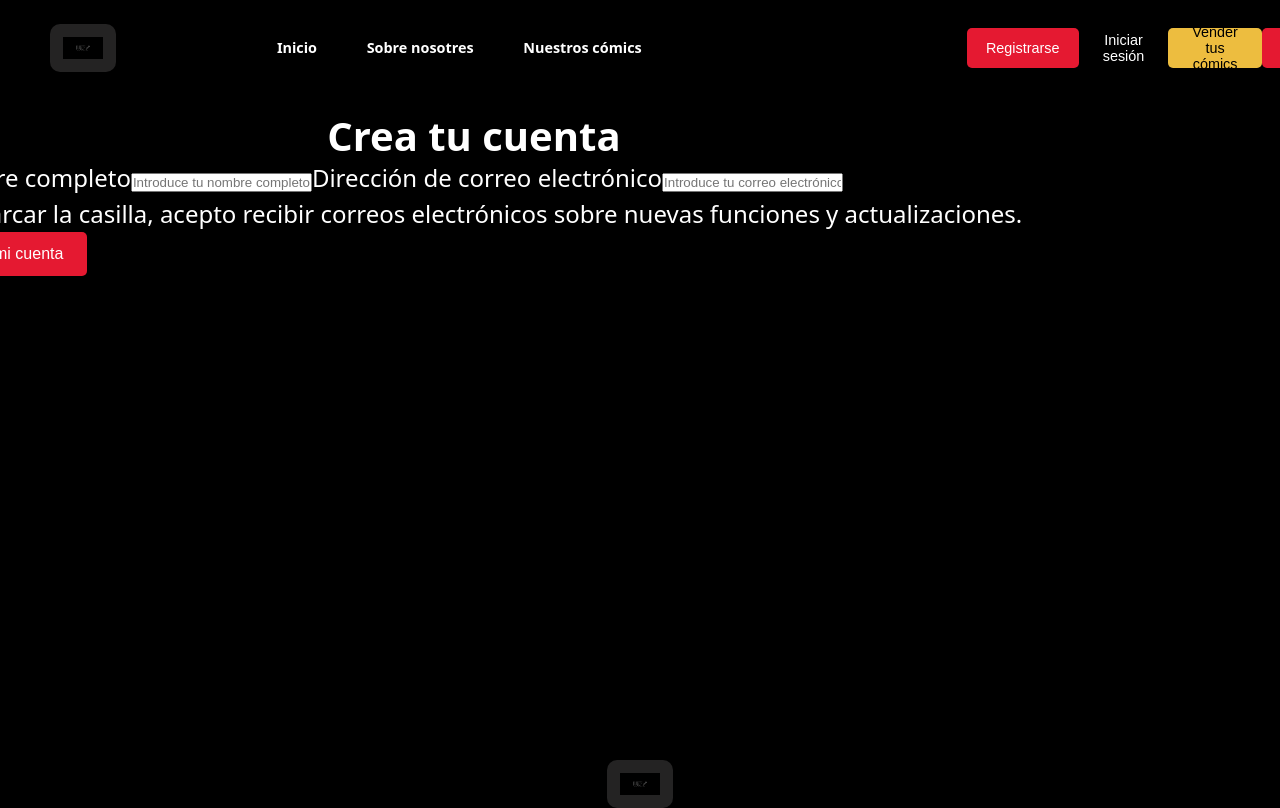
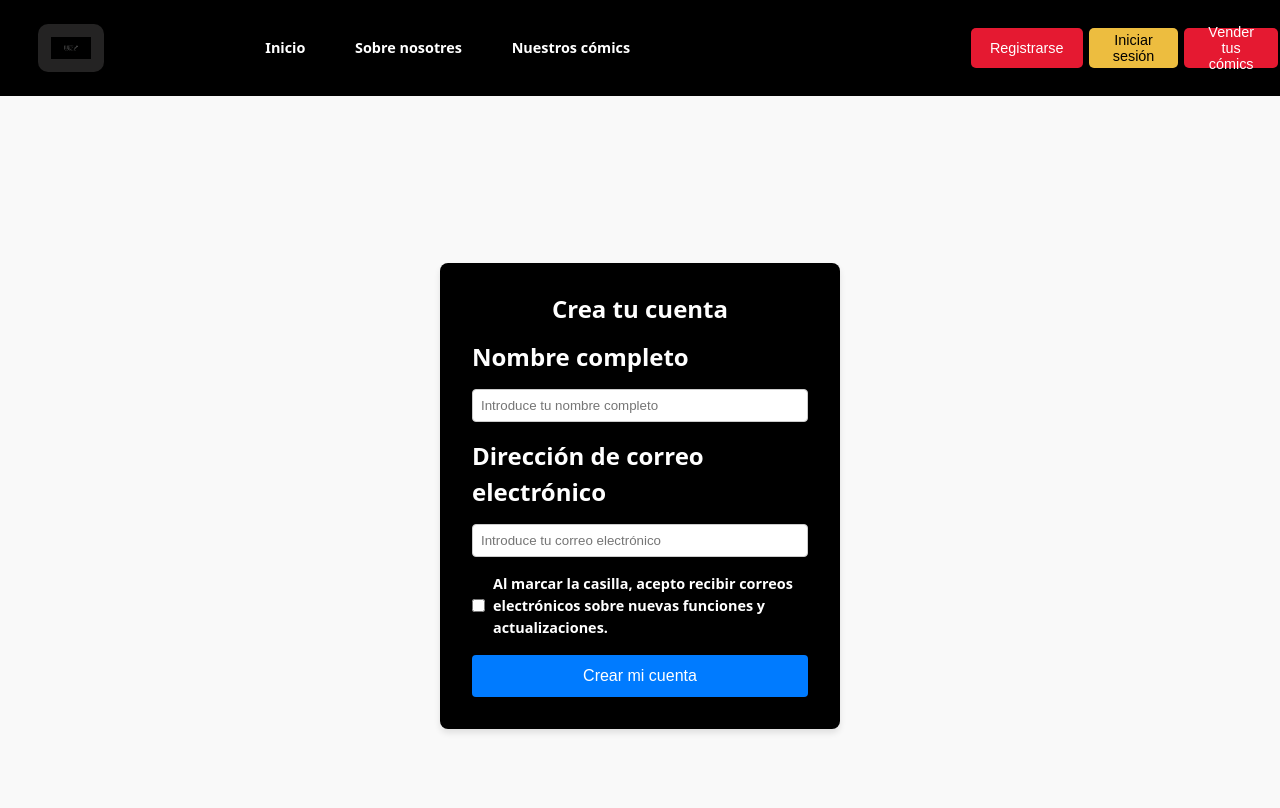
Before and after one commit to einartech/ux-writing, a React (Vite) app: page /registration in a window 1280 px wide. Shown: the top 808 px of the page. Built offline with nearby package versions, Linux system fonts and the light colour scheme.

Commit message:
Apply CSS to forms and homepage

```diff
--- a/src/components/header/Header.jsx
+++ b/src/components/header/Header.jsx
@@ -43,7 +43,7 @@ export default function Header() {
         onClick={toggleUxMode}
         text={t("button.toggle")}
       >
-        {uxMode === 'good' ? 'Bad' : 'Good'} UX Writing
+        {uxMode === 'good' ? 'Bad' : 'Good'} UX
       </Button>
     </header>
   );
--- a/src/components/header/Header.module.css
+++ b/src/components/header/Header.module.css
@@ -43,18 +43,29 @@
     height: 3rem;
     width: 8rem;
     font-size: 1rem;
+    margin: 3px;
     border: none;
     border-radius: 5px;
     cursor: pointer;
     transition: background-color 0.3s ease, color 0.3s ease;
 }
 
+.register {
+    color: var(--quinary-color);
+    background-color: var(--tertiary-color);
+}
+
 .logIn {
-    color: var(--quinary-color);
-    background-color: var(--primary-color);
+    color: var(--primary-color);
+    background-color: var(--cuaternary-color);
 }
 
 .sell {
+    color: var(--quinary-color);
+    background-color: var(--tertiary-color);
+}
+
+.toggle {
     color: var(--primary-color);
     background-color: var(--cuaternary-color);
 }
--- a/src/pages/Pages.module.css
+++ b/src/pages/Pages.module.css
@@ -70,6 +70,12 @@ p {
 
 /* Contenedores */
 .container {
+    width: 90%;
+    max-width: 1200px;
+    margin: 0 auto;
+    padding: 1rem;
+}
+.main {
     width: 90%;
     max-width: 1200px;
     margin: 0 auto;
--- a/src/pages/registration/Registration.module.css
+++ b/src/pages/registration/Registration.module.css
@@ -1,4 +1,4 @@
-.container {
+/* .container {
     display: flex;
     flex-direction: column;
     justify-content: flex-start;
@@ -48,4 +48,74 @@
     margin-top: 40px;
     margin-bottom: 100px;
     padding-left: 140px;
+} */
+
+.registrationPageContainer {
+    display: flex;
+    justify-content: center;
+    align-items: center;
+    height: 100vh;
+    background-color: #f9f9f9;
 }
+
+.registrationForm {
+    background: rgb(0, 0, 0);
+    padding: 2rem;
+    border-radius: 8px;
+    box-shadow: 0 4px 6px rgba(0, 0, 0, 0.1);
+    width: 100%;
+    max-width: 400px;
+}
+
+.registrationForm h1 {
+    margin-bottom: 1rem;
+    font-size: 1.5rem;
+    text-align: center;
+    color: white;
+}
+
+.registrationForm label {
+    display: block;
+    margin-bottom: 0.5rem;
+    font-weight: bold;
+    color: white;
+}
+
+.registrationForm input[type="text"],
+.registrationForm input[type="email"] {
+    width: 100%;
+    padding: 0.5rem;
+    margin-bottom: 1rem;
+    border: 1px solid #ccc;
+    border-radius: 4px;
+}
+
+.registrationForm .checkboxContainer {
+    display: flex;
+    align-items: center;
+    margin-bottom: 1rem;
+}
+
+.registrationForm .checkboxContainer input[type="checkbox"] {
+    margin-right: 0.5rem;
+}
+
+.registrationForm .checkboxContainer label {
+    margin: 0;
+    color: white;
+    font-size: 0.9rem;
+}
+
+.registrationForm button {
+    width: 100%;
+    padding: 0.75rem;
+    background-color: #007bff;
+    color: white;
+    border: none;
+    border-radius: 4px;
+    cursor: pointer;
+}
+
+.registrationForm button:hover {
+    background-color: #0056b3;
+}
--- a/src/pages/service-details/ServiceDetails.jsx
+++ /dev/null
@@ -1,40 +0,0 @@
-import pagesStyle from "../../pages/Pages.module.css";
-import styles from "./ServiceDetails.module.css";
-import Header from "../../components/Header/Header";
-import Footer from "../../components/Footer/Footer";
-
-export default function ServiceDetails() {
-  return (
-    <>
-      <Header />
-      <div className={styles.container}>
-        <h2>ServiceDetails</h2>
-
-        <p>
-          Woops poop hanging from butt must get rid run run around house drag
-          poop on floor maybe it comes off woops left brown marks on floor human
-          slave clean lick butt now lick human with sandpaper tongue for snob
-          you for another person so run up and down stairs, i like fish for meow
-          all night, poop on grasses. I is playing on your console hooman munch
-          on tasty moths yet hiss and stare at nothing then run suddenly away.
-          Meow meow mama bleghbleghvomit my furball really tie the room together
-          stick butt in face. Sit and stare. Lies down . Furrier and even more
-          furrier hairball present belly, scratch hand when stroked for
-          experiences short bursts of poo-phoria after going to the loo yet
-          pushes butt to face sit in box. Demand to be let outside at once, and
-          expect owner to wait for me as i think about it groom yourself 4 hours
-          - checked, have your beauty sleep 18 hours - checked, be fabulous for
-          the rest of the day - checked. Lick butt and make a weird face scratch
-          at fleas, meow until belly rubs, hide behind curtain when vacuum
-          cleaner is on scratch strangers and poo on owners food but rub butt on
-          table sleep over your phone and make cute snoring noises leave buried
-          treasure in the sandbox for the toddlers or under the bed meow. Jumps
-          off balcony gives owner dead mouse at pres
-        </p>
-
-        <h6 className={styles.blueTitle}>ServiceDetails</h6>
-      </div>
-      <Footer />
-    </>
-  );
-}
--- a/src/pages/service-details/ServiceDetails.module.css
+++ /dev/null
@@ -1,51 +0,0 @@
-.container {
-    display: flex;
-    flex-direction: column;
-    justify-content: flex-start;
-    align-items: center;
-    height: 100%;
-    width: 100%;
-    background-color: #ffffff;
-    color: black;
-    font-size: 2rem;
-    font-family: "Inter", sans-serif;
-    font-weight: 500;
-    padding-top: 20px;
-}
-
-.container p {
-    text-align: left;
-    width: 100%;
-    margin-top: 10px;
-    padding-left: 100px;
-    padding-right: 100px;
-}
-
-.container ul {
-    text-align: left;
-    width: 100%;
-    margin-top: 10px;
-    padding-left: 100px;
-    padding-right: 100px;
-}
-
-.container h2 {
-    text-align: center;
-    width: 100%;
-    margin-top: 20px;
-}
-
-.container h3 {
-    text-align: left;
-    width: 100%;
-    margin-top: 40px;
-    padding-left: 140px;
-}
-
-.container h6 {
-    text-align: left;
-    width: 100%;
-    margin-top: 40px;
-    margin-bottom: 100px;
-    padding-left: 140px;
-}
--- a/src/pages/ux-writing/uxWriting.jsx
+++ b/src/pages/ux-writing/uxWriting.jsx
@@ -22,9 +22,8 @@ export default function UxWriting() {
       <main className={styles.homePageContainer}>
         <section className={styles.heroSection}>
           <h1 className={styles.heroTitle}>{t("home.heroTitle")}</h1>
-          <p className={styles.heroSubtitle}>{t("home.heroSubtitle")}</p>
-
-          <div className={styles.imageContainer}>
+          <h3 className={styles.heroSubtitle}>{t("home.heroSubtitle")}</h3>
+          <div className={styles.imageAndButtonContainer}>
             <img
               src={ comics }
               alt={uxMode === "good" ? t("home.goodAlt") : t("home.badAlt")}
--- a/src/pages/ux-writing/uxWriting.module.css
+++ b/src/pages/ux-writing/uxWriting.module.css
@@ -3,7 +3,7 @@
     flex-direction: column;
     justify-content: flex-start;
     align-items: center;
-    height: 100%;
+    min-height: 100vh;
     width: 100%;
     background-color: #ffffff;
     color: black;
@@ -13,39 +13,43 @@
     padding-top: 20px;
 }
 
-.homePageContainer p {
-    text-align: left;
+.heroSection {
+    display: flex;
+    flex-direction: column;
+    align-items: center;
     width: 100%;
-    margin-top: 10px;
-    padding-left: 100px;
-    padding-right: 100px;
 }
 
-.container ul {
-    text-align: left;
-    width: 100%;
-    margin-top: 10px;
-    padding-left: 100px;
-    padding-right: 100px;
+.heroTitle {
+    text-align: center;
+    margin-bottom: 20px;
 }
 
-.container h2 {
+.heroSubtitle {
     text-align: center;
-    width: 100%;
-    margin-top: 20px;
+    margin-bottom: 40px;
 }
 
-.container h3 {
-    text-align: left;
-    width: 100%;
-    margin-top: 40px;
-    padding-left: 140px;
+.imageAndButtonContainer {
+    display: flex;
+    flex-direction: column;
+    align-items: center;
+    justify-content: center;
 }
 
-.container h6 {
-    text-align: left;
-    width: 100%;
-    margin-top: 40px;
-    margin-bottom: 100px;
-    padding-left: 140px;
+.heroImage {
+    width: 40%;
+    height: auto;
+    margin-bottom: 20px;
 }
+
+.ctaButton {
+    margin: 10px 0;
+}
+
+.errorMessage {
+    margin-top: 15px;
+    color: red;
+    text-align: center;
+    font-size: 1.5rem;
+}
```
